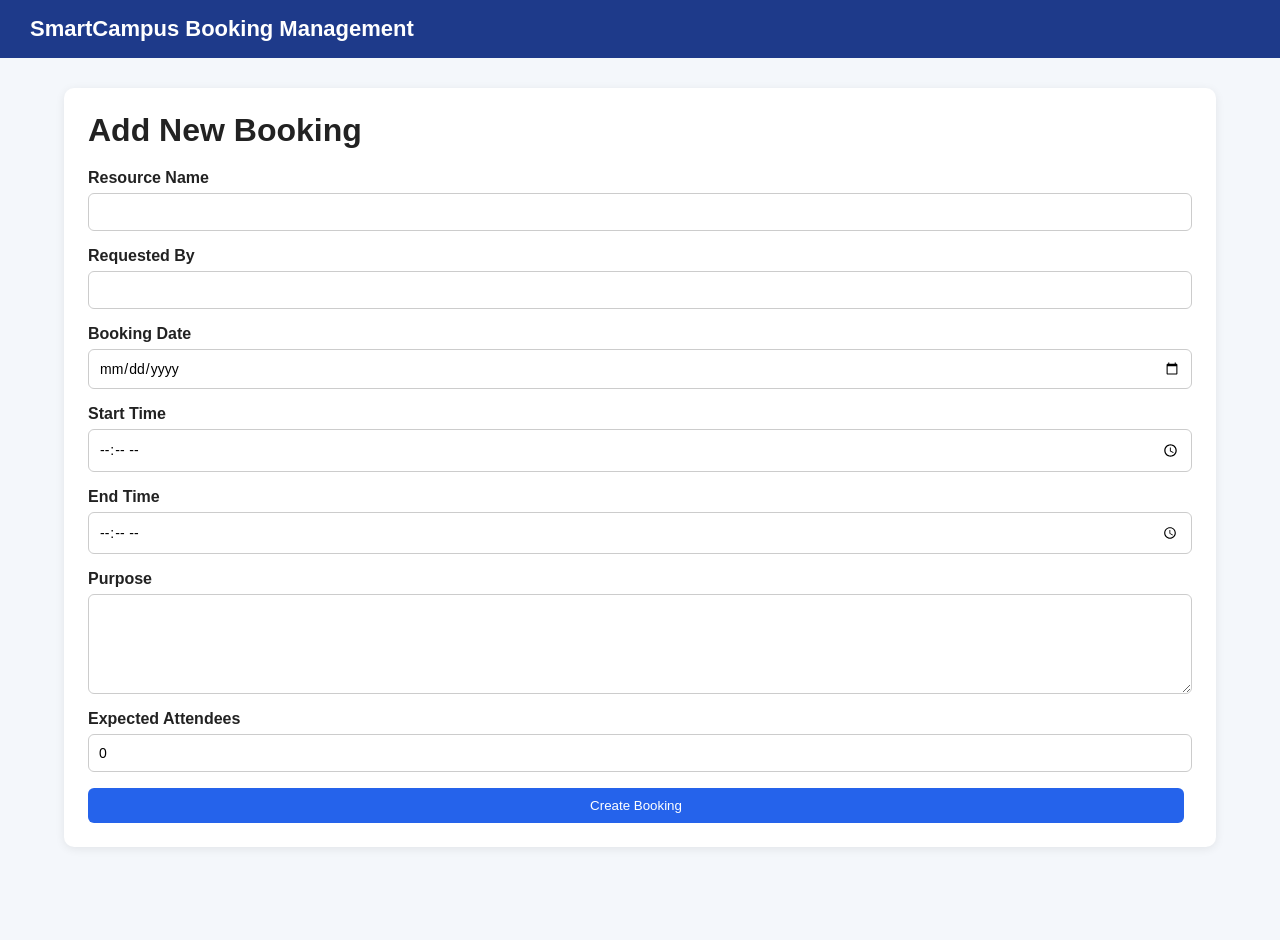
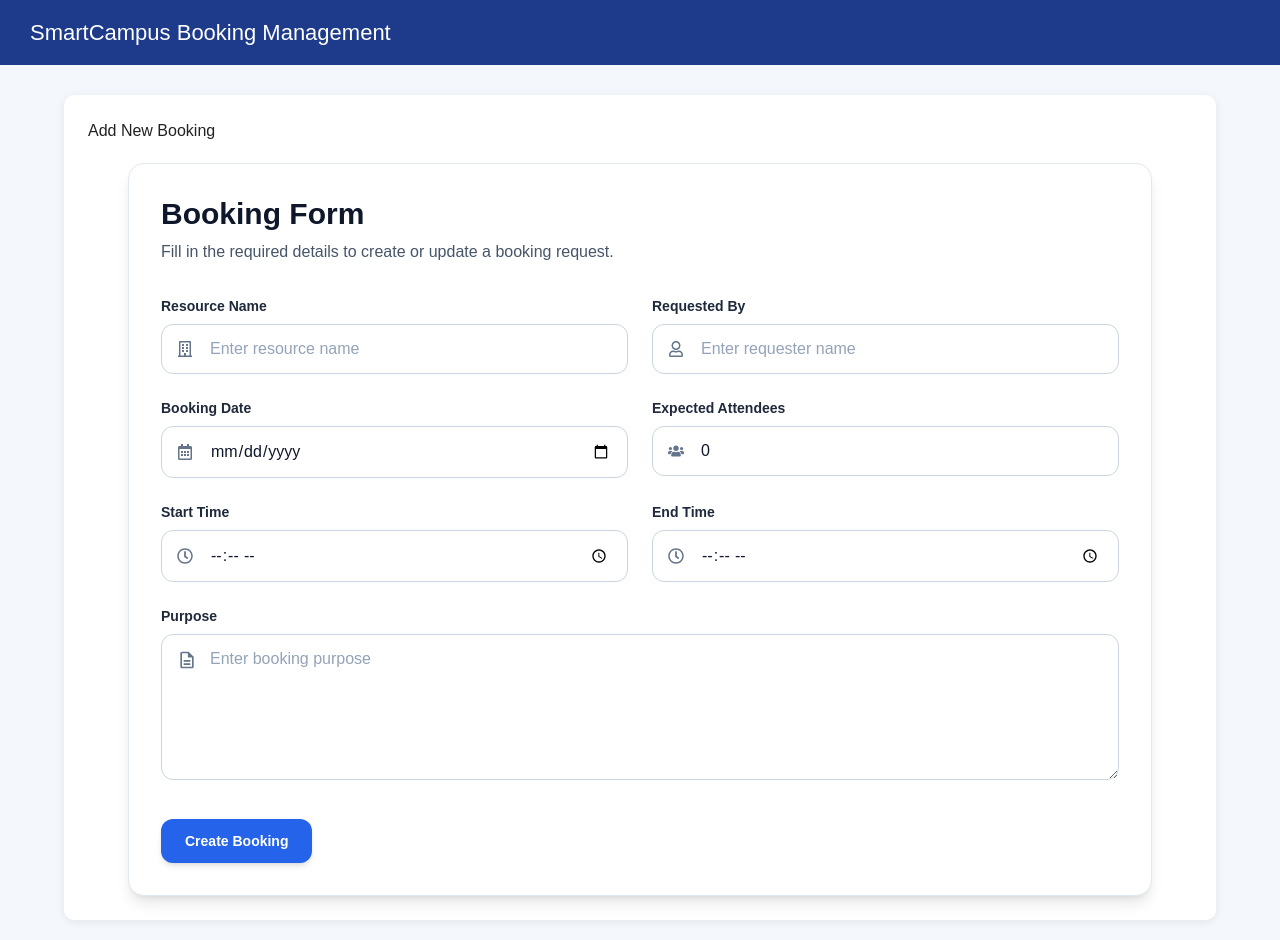
Before and after one commit to uvindu827/it3030-paf-2026-smart-campus-StatX, a React (Create React App) app in the folder frontend/: page /add-booking in a window 1280 px wide. Shown: the top 940 px of the page. Before the commit the page ends 877 px from the top, so only its background shows below. Built offline with nearby package versions, Linux system fonts and the light colour scheme.

Commit message:
feat: integrate Tailwind CSS and add react-icons for enhanced UI in BookingForm

```diff
--- a/frontend/package.json
+++ b/frontend/package.json
@@ -14,6 +14,7 @@
     "axios": "^1.15.0",
     "react": "^19.2.4",
     "react-dom": "^19.2.4",
+    "react-icons": "^5.6.0",
     "react-router-dom": "^7.14.0",
     "react-scripts": "^5.0.1",
     "typescript": "^4.9.5",
@@ -42,5 +43,10 @@
       "last 1 firefox version",
       "last 1 safari version"
     ]
+  },
+  "devDependencies": {
+    "autoprefixer": "^10.5.0",
+    "postcss": "^8.5.10",
+    "tailwindcss": "^3.4.17"
   }
 }
--- /dev/null
+++ b/frontend/postcss.config.js
@@ -0,0 +1,6 @@
+module.exports = {
+  plugins: {
+    tailwindcss: {},
+    autoprefixer: {},
+  },
+};
--- a/frontend/src/App.css
+++ b/frontend/src/App.css
@@ -1,3 +1,4 @@
+
 .App {
   text-align: center;
 }
--- a/frontend/src/components/BookingForm.tsx
+++ b/frontend/src/components/BookingForm.tsx
@@ -1,5 +1,13 @@
 import { useEffect, useState, ChangeEvent, FormEvent } from "react";
 import { Booking } from "../types/booking";
+import {
+  FaRegCalendarAlt,
+  FaRegClock,
+  FaRegUser,
+  FaRegBuilding,
+  FaUsers,
+} from "react-icons/fa";
+import { MdOutlineDescription } from "react-icons/md";
 
 interface BookingFormProps {
   initialData: Booking | null;
@@ -71,74 +79,77 @@ function BookingForm({
   };
 
   return (
-    <form className="booking-form" onSubmit={handleSubmit}>
-      <div className="form-group">
-        <label>Resource Name</label>
+    <form
+      onSubmit={handleSubmit}
+      className="mx-auto w-full max-w-5xl rounded-2xl border border-slate-200 bg-white p-6 shadow-lg md:p-8"
+    >
+      <div className="mb-8">
+        <h2 className="text-3xl font-bold text-slate-900">Booking Form</h2>
+        <p className="mt-2 text-base text-slate-600">
+          Fill in the required details to create or update a booking request.
+        </p>
+      </div>
+
+      <div className="grid grid-cols-1 gap-6 md:grid-cols-2">
+        <div>
+          <label className="mb-2 block text-sm font-semibold text-slate-800">
+            Resource Name
+          </label>
+          <div className="relative">
+            <FaRegBuilding className="pointer-events-none absolute left-4 top-1/2 -translate-y-1/2 text-slate-500" />
             <input
               type="text"
               name="resourceName"
               value={formData.resourceName}
               onChange={handleChange}
               required
+              placeholder="Enter resource name"
+              className="w-full rounded-xl border border-slate-300 bg-white py-3 pl-12 pr-4 text-slate-900 placeholder-slate-400 outline-none transition focus:border-blue-500 focus:ring-4 focus:ring-blue-100"
             />
           </div>
+        </div>
 
-      <div className="form-group">
-        <label>Requested By</label>
+        <div>
+          <label className="mb-2 block text-sm font-semibold text-slate-800">
+            Requested By
+          </label>
+          <div className="relative">
+            <FaRegUser className="pointer-events-none absolute left-4 top-1/2 -translate-y-1/2 text-slate-500" />
             <input
               type="text"
               name="requestedBy"
               value={formData.requestedBy}
               onChange={handleChange}
               required
+              placeholder="Enter requester name"
+              className="w-full rounded-xl border border-slate-300 bg-white py-3 pl-12 pr-4 text-slate-900 placeholder-slate-400 outline-none transition focus:border-blue-500 focus:ring-4 focus:ring-blue-100"
             />
           </div>
+        </div>
 
-      <div className="form-group">
-        <label>Booking Date</label>
+        <div>
+          <label className="mb-2 block text-sm font-semibold text-slate-800">
+            Booking Date
+          </label>
+          <div className="relative">
+            <FaRegCalendarAlt className="pointer-events-none absolute left-4 top-1/2 -translate-y-1/2 text-slate-500" />
             <input
               type="date"
               name="bookingDate"
               value={formData.bookingDate}
               onChange={handleChange}
               required
+              className="w-full rounded-xl border border-slate-300 bg-white py-3 pl-12 pr-4 text-slate-900 outline-none transition focus:border-blue-500 focus:ring-4 focus:ring-blue-100"
             />
           </div>
-
-      <div className="form-group">
-        <label>Start Time</label>
-        <input
-          type="time"
-          name="startTime"
-          value={formData.startTime}
-          onChange={handleChange}
-          required
-        />
         </div>
 
-      <div className="form-group">
-        <label>End Time</label>
-        <input
-          type="time"
-          name="endTime"
-          value={formData.endTime}
-          onChange={handleChange}
-          required
-        />
-      </div>
-
-      <div className="form-group">
-        <label>Purpose</label>
-        <textarea
-          name="purpose"
-          value={formData.purpose}
-          onChange={handleChange}
-          required
-        />
-      </div>
-
-      <div className="form-group">
-        <label>Expected Attendees</label>
+        <div>
+          <label className="mb-2 block text-sm font-semibold text-slate-800">
+            Expected Attendees
+          </label>
+          <div className="relative">
+            <FaUsers className="pointer-events-none absolute left-4 top-1/2 -translate-y-1/2 text-slate-500" />
             <input
               type="number"
               name="expectedAttendees"
@@ -146,12 +157,73 @@ function BookingForm({
               onChange={handleChange}
               required
               min="1"
+              placeholder="Enter attendee count"
+              className="w-full rounded-xl border border-slate-300 bg-white py-3 pl-12 pr-4 text-slate-900 placeholder-slate-400 outline-none transition focus:border-blue-500 focus:ring-4 focus:ring-blue-100"
             />
           </div>
+        </div>
 
-      <button type="submit" className="btn primary-btn">
+        <div>
+          <label className="mb-2 block text-sm font-semibold text-slate-800">
+            Start Time
+          </label>
+          <div className="relative">
+            <FaRegClock className="pointer-events-none absolute left-4 top-1/2 -translate-y-1/2 text-slate-500" />
+            <input
+              type="time"
+              name="startTime"
+              value={formData.startTime}
+              onChange={handleChange}
+              required
+              className="w-full rounded-xl border border-slate-300 bg-white py-3 pl-12 pr-4 text-slate-900 outline-none transition focus:border-blue-500 focus:ring-4 focus:ring-blue-100"
+            />
+          </div>
+        </div>
+
+        <div>
+          <label className="mb-2 block text-sm font-semibold text-slate-800">
+            End Time
+          </label>
+          <div className="relative">
+            <FaRegClock className="pointer-events-none absolute left-4 top-1/2 -translate-y-1/2 text-slate-500" />
+            <input
+              type="time"
+              name="endTime"
+              value={formData.endTime}
+              onChange={handleChange}
+              required
+              className="w-full rounded-xl border border-slate-300 bg-white py-3 pl-12 pr-4 text-slate-900 outline-none transition focus:border-blue-500 focus:ring-4 focus:ring-blue-100"
+            />
+          </div>
+        </div>
+
+        <div className="md:col-span-2">
+          <label className="mb-2 block text-sm font-semibold text-slate-800">
+            Purpose
+          </label>
+          <div className="relative">
+            <MdOutlineDescription className="pointer-events-none absolute left-4 top-4 text-xl text-slate-500" />
+            <textarea
+              name="purpose"
+              value={formData.purpose}
+              onChange={handleChange}
+              required
+              rows={5}
+              placeholder="Enter booking purpose"
+              className="w-full rounded-xl border border-slate-300 bg-white py-3 pl-12 pr-4 text-slate-900 placeholder-slate-400 outline-none transition focus:border-blue-500 focus:ring-4 focus:ring-blue-100"
+            />
+          </div>
+        </div>
+      </div>
+
+      <div className="mt-8">
+        <button
+          type="submit"
+          className="inline-flex items-center rounded-xl bg-blue-600 px-6 py-3 text-sm font-semibold text-white shadow-md transition hover:bg-blue-700"
+        >
           {submitButtonText}
         </button>
+      </div>
     </form>
   );
 }
--- a/frontend/src/index.css
+++ b/frontend/src/index.css
@@ -1,3 +1,7 @@
+@tailwind base;
+@tailwind components;
+@tailwind utilities;
+
 * {
   margin: 0;
   padding: 0;
--- /dev/null
+++ b/frontend/tailwind.config.js
@@ -0,0 +1,7 @@
+module.exports = {
+  content: ["./src/**/*.{js,jsx,ts,tsx}"],
+  theme: {
+    extend: {},
+  },
+  plugins: [],
+};
```
Also changed, not shown: 1 other file (tests, documents, lock files or other folders). Lines whose indentation alone changed are shown as unchanged.
